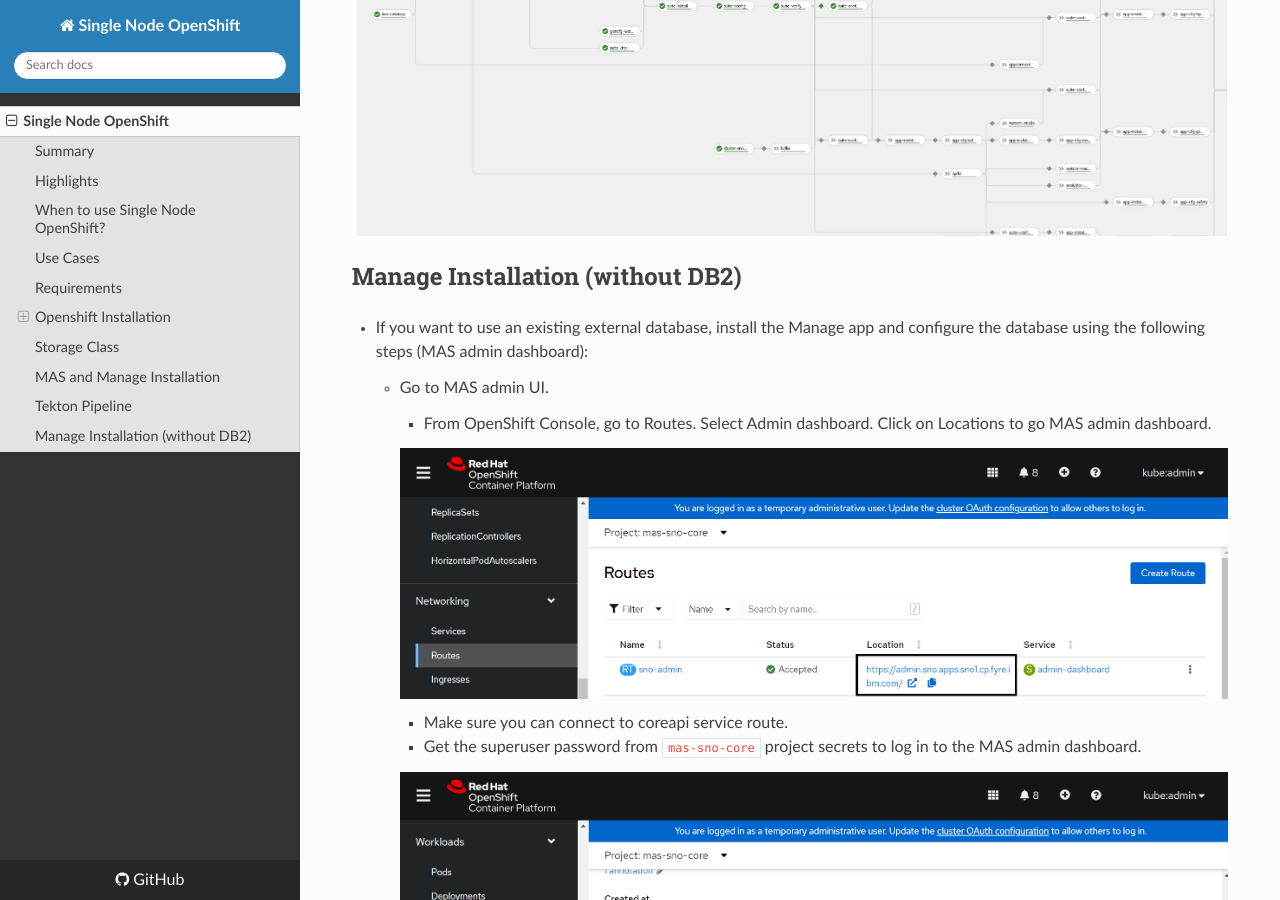
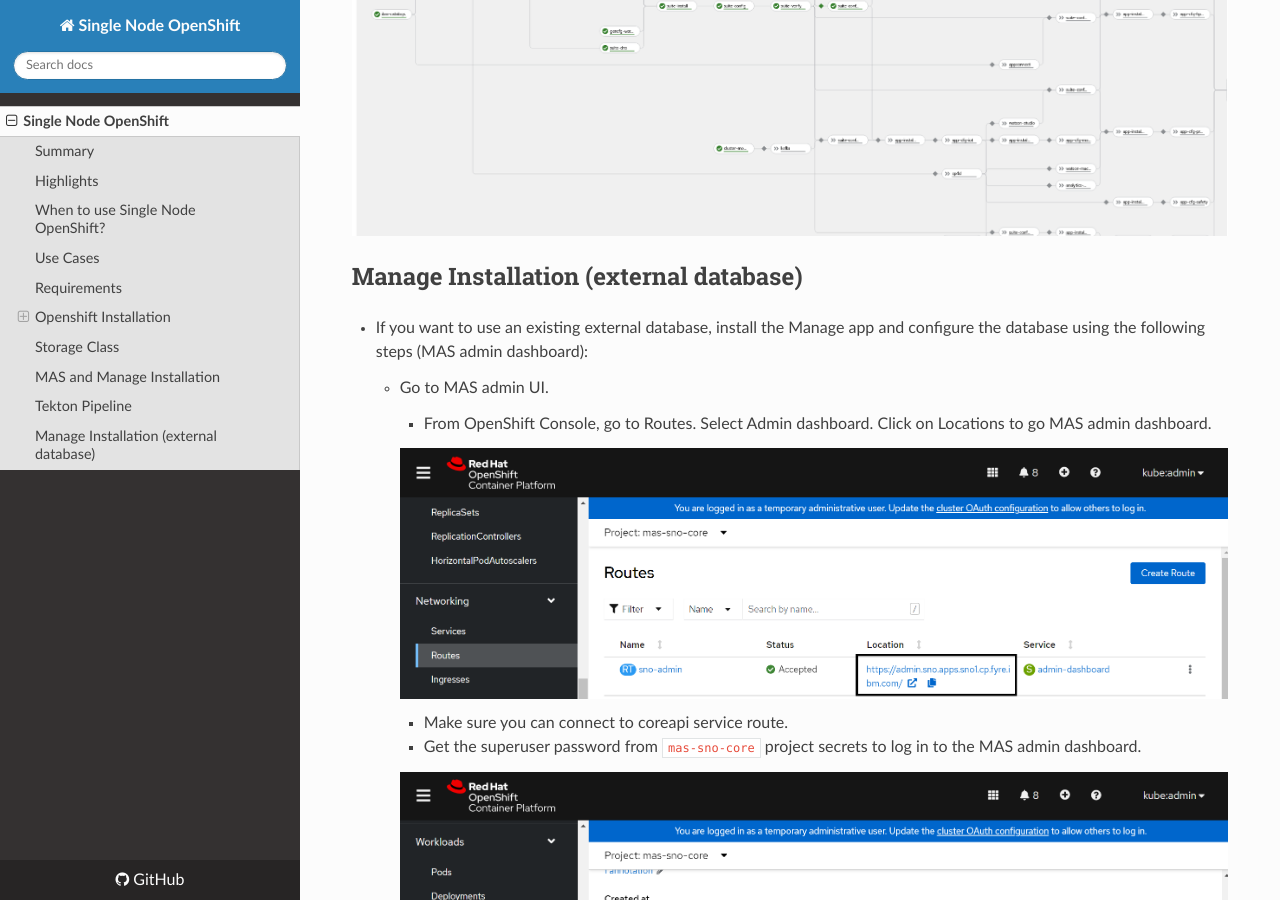
Before and after one commit to ibm-mas-manage/sno, an MkDocs documentation site: the page built from docs/index.md, in a window 1280 px wide and 900 px high, scrolled down 10619 px. Built offline with MkDocs 1.6.1, drawn with Linux system fonts in a browser that asks for light colours; nearby versions of some CDN libraries.

Commit message:
Update index.md

```diff
--- a/docs/index.md
+++ b/docs/index.md
@@ -427,7 +427,7 @@
 ![image](images/pipelinerun.png)
 
 
-## Manage Installation (without DB2)
+## Manage Installation (external database)
 
 - If you want to use an existing external database, install the Manage app and configure the database using the following steps (MAS admin dashboard):
 
```
